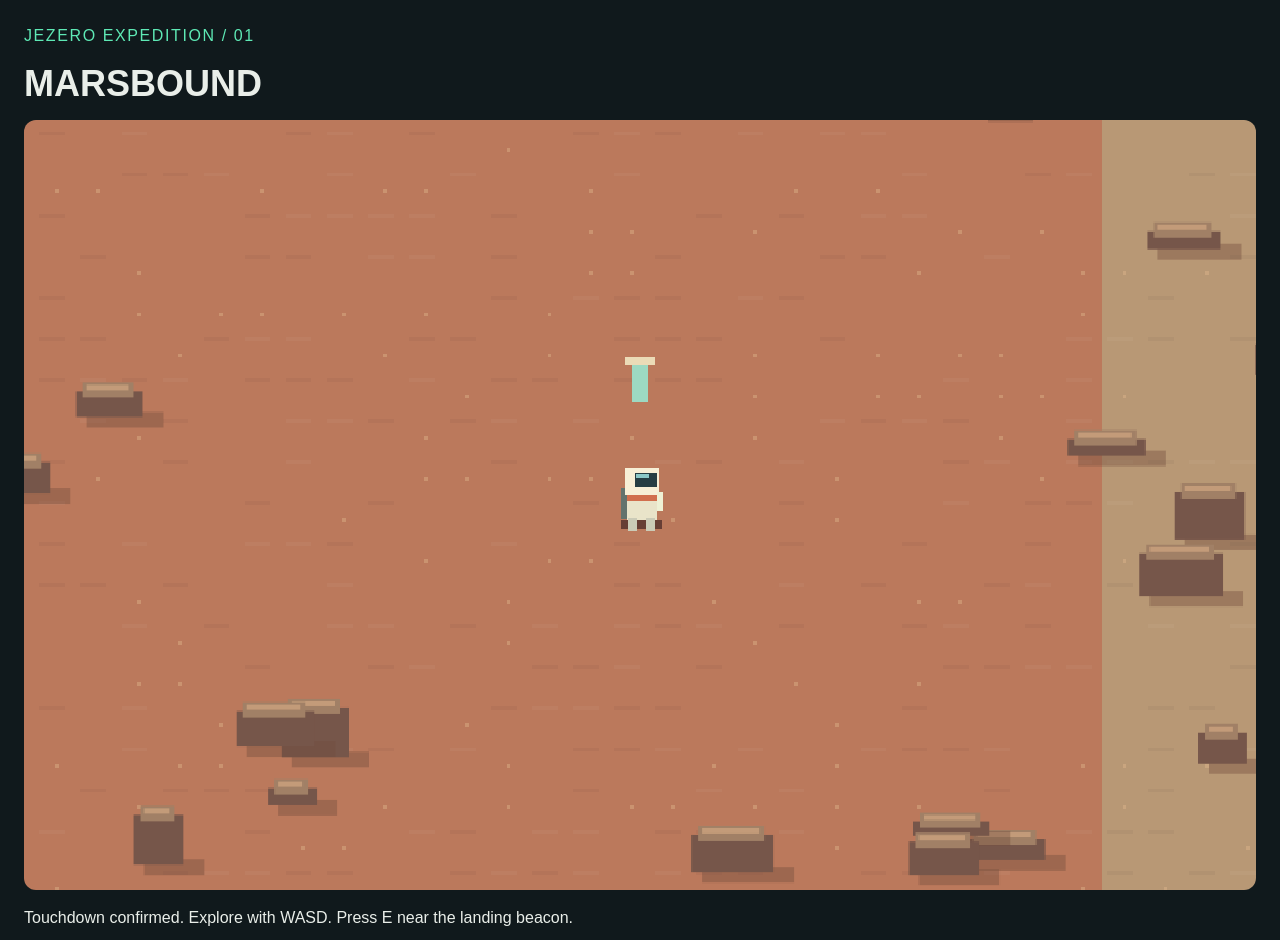
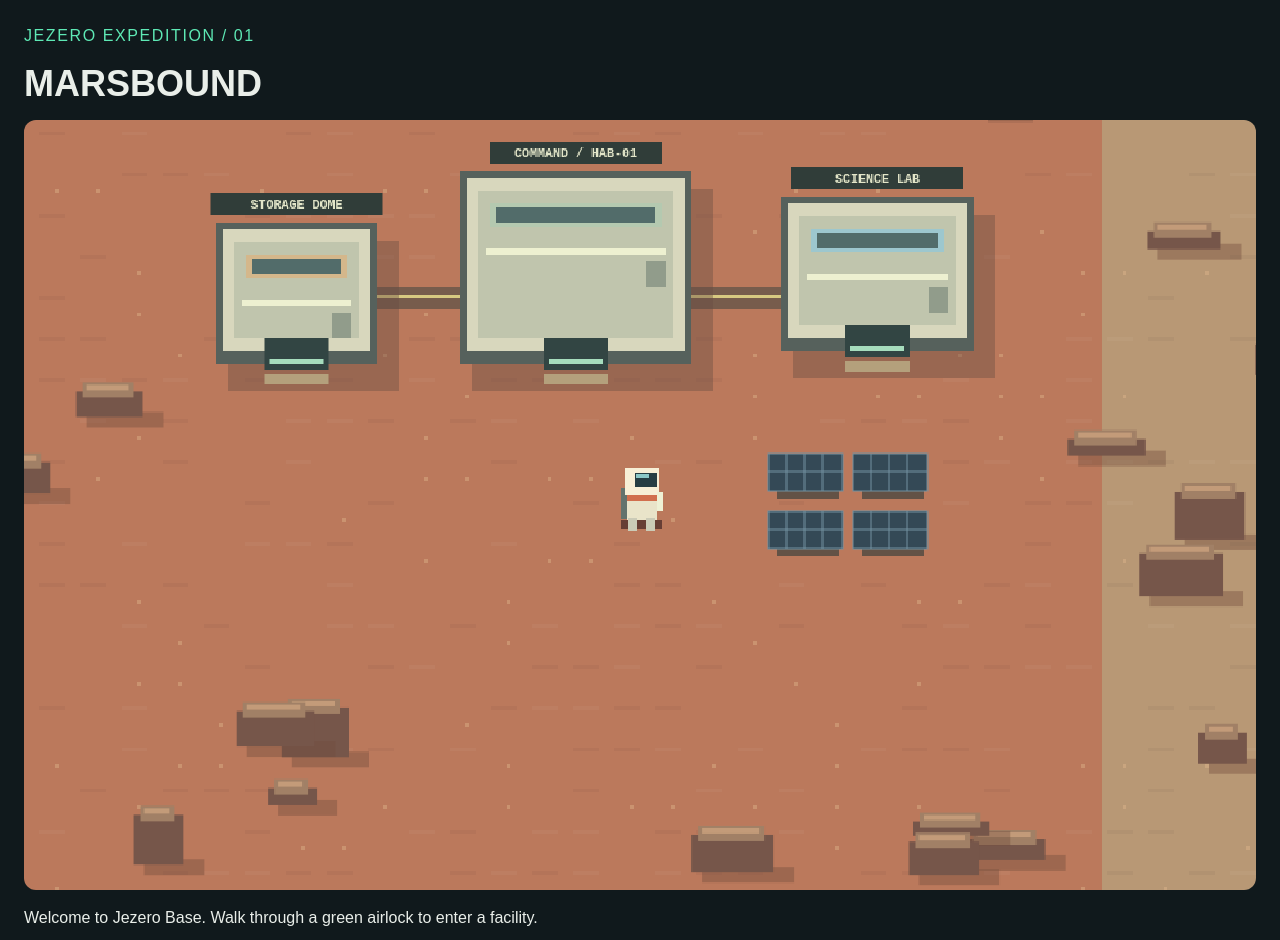
Before and after one commit to Ardemn-prince/marsbound, a Next.js app: page / in a window 1280 px wide. Shown: the top 940 px of the page. Built offline with nearby package versions, Linux system fonts and the light colour scheme.

Commit message:
feat(base): add habitat and facility systems

```diff
--- /dev/null
+++ b/src/game/base.ts
@@ -0,0 +1,18 @@
+import { contains,type Rect,type Vec2 } from '@/engine/math';
+export type Facility=Rect & {id:'command'|'lab'|'storage';name:string;accent:string};
+export const facilities:Facility[]=[{id:'command',name:'COMMAND / HAB-01',x:460,y:390,w:180,h:150,accent:'#b4c9b0'},{id:'lab',name:'SCIENCE LAB',x:710,y:410,w:150,h:120,accent:'#9dc7ce'},{id:'storage',name:'STORAGE DOME',x:270,y:430,w:125,h:110,accent:'#d4b78b'}];
+export const facilityWalls:Rect[]=facilities.flatMap(f=>[{x:f.x,y:f.y,w:f.w,h:10},{x:f.x,y:f.y,w:10,h:f.h},{x:f.x+f.w-10,y:f.y,w:10,h:f.h},{x:f.x,y:f.y+f.h-10,w:f.w/2-28,h:10},{x:f.x+f.w/2+28,y:f.y+f.h-10,w:f.w/2-28,h:10}]);
+export const shelterAt=(p:Vec2)=>facilities.find(f=>contains(f,p,-11))?.id??null;
+export const stations=facilities.map(f=>({id:f.id,x:f.x+f.w/2,y:f.y+f.h/2,name:f.name}));
+export function drawBase(c:CanvasRenderingContext2D,shelter:string|null){
+  c.fillStyle='#775c4c';c.fillRect(320,480,490,17);c.fillStyle='#d8c981';c.fillRect(320,486,490,3);
+  for(const f of facilities){const inside=shelter===f.id;const x=f.x,y=f.y;
+    c.fillStyle='#674c4166';c.fillRect(x+9,y+14,f.w+8,f.h+7);c.fillStyle='#56615c';c.fillRect(x,y,f.w,f.h);c.fillStyle='#d8d7bd';c.fillRect(x+5,y+5,f.w-10,f.h-15);c.fillStyle=inside?'#344744':'#c0c5ad';c.fillRect(x+14,y+15,f.w-28,f.h-35);
+    if(inside){c.strokeStyle='#52635b';for(let yy=y+18;yy<y+f.h-25;yy+=20){c.beginPath();c.moveTo(x+15,yy);c.lineTo(x+f.w-15,yy);c.stroke();}c.fillStyle='#7ba99c';c.fillRect(x+25,y+25,f.w-50,22);c.fillStyle='#c8eec9';c.fillRect(x+30,y+29,20,10);}
+    else {c.fillStyle=f.accent;c.fillRect(x+23,y+25,f.w-46,18);c.fillStyle='#526c6a';c.fillRect(x+28,y+28,f.w-56,12);c.fillStyle='#edf0d0';c.fillRect(x+20,y+60,f.w-40,5);c.fillStyle='#919c8b';c.fillRect(x+f.w-35,y+70,15,20);}
+    c.fillStyle='#324543';c.fillRect(x+f.w/2-25,y+f.h-20,50,25);c.fillStyle='#a6ddbd';c.fillRect(x+f.w/2-21,y+f.h-4,42,4);c.fillStyle='#b4a07c';c.fillRect(x+f.w/2-25,y+f.h+8,50,8);
+    c.font='bold 10px monospace';c.textAlign='center';c.fillStyle='#303d39';c.fillRect(x+f.w/2-67,y-23,134,17);c.fillStyle='#e3e6c9';c.fillText(f.name,x+f.w/2,y-11);
+  }
+  // Solar field on fixed serviced plots.
+  for(let i=0;i<4;i++){const x=700+i%2*66,y=610+Math.floor(i/2)*45;c.fillStyle='#635246';c.fillRect(x+7,y+25,48,10);c.fillStyle='#344956';c.fillRect(x,y,58,29);c.strokeStyle='#7391a0';c.strokeRect(x,y,58,29);for(let j=1;j<4;j++){c.beginPath();c.moveTo(x+j*14,y);c.lineTo(x+j*14,y+29);c.stroke();}c.beginPath();c.moveTo(x,y+14);c.lineTo(x+58,y+14);c.stroke();}
+}
--- a/src/game/draw.ts
+++ b/src/game/draw.ts
@@ -1,10 +1,11 @@
 import type { Renderer } from '@/engine/renderer';
 import type { Mission,Player } from './model';
 import { drawTerrain } from './world';
+import { drawBase } from './base';
 export function drawAstronaut(c:CanvasRenderingContext2D,p:Player){const x=Math.round(p.x),y=Math.round(p.y);const step=p.moving?Math.round(Math.sin(p.animation)*3):0;
   c.fillStyle='#673e35';c.fillRect(x-15,y+12,32,7);c.fillStyle='#63736d';c.fillRect(x-15,y-13,8,24);c.fillStyle='#e9e4c9';c.fillRect(x-10,y-17,23,29);c.fillStyle='#f7efd6';c.fillRect(x-12,y-29,27,21);c.fillStyle='#263e43';c.fillRect(x-7+(p.facing>0?3:0),y-25,17,11);c.fillStyle='#8bc8c7';c.fillRect(x-3,y-24,10,3);c.fillStyle='#d16f4d';c.fillRect(x-10,y-8,23,5);c.fillStyle='#cbcbb7';c.fillRect(x-9,y+10+step,7,10);c.fillRect(x+5,y+10-step,7,10);c.fillStyle='#eef1d5';c.fillRect(x+13,y-10-(p.action>0?10:0),5,15);
 }
 export function drawScene(r:Renderer,m:Mission){r.camera.follow(m.player,2400,1600);r.begin();const c=r.ctx;
-  drawTerrain(c,{x:r.camera.x,y:r.camera.y,w:960,h:600});c.fillStyle='#9dd9c2';c.fillRect(594,540,12,30);c.fillStyle='#ebdbb7';c.fillRect(588,535,24,6);
+  drawTerrain(c,{x:r.camera.x,y:r.camera.y,w:960,h:600});drawBase(c,m.shelter);
   drawAstronaut(c,m.player);r.end();
 }
--- a/src/game/model.ts
+++ b/src/game/model.ts
@@ -1,4 +1,4 @@
 import type { Vec2 } from '@/engine/math';
 export type Player = Vec2 & { moving:boolean; facing:number; animation:number; action:number };
-export type Mission = { player:Player; elapsed:number; paused:boolean; message:string; flashlight:boolean; region:string; explored:string[] };
-export function newMission():Mission{return {player:{x:600,y:650,moving:false,facing:1,animation:0,action:0},elapsed:0,paused:false,message:'Touchdown confirmed. Explore with WASD. Press E near the landing beacon.',flashlight:false,region:'seitah',explored:['seitah']};}
+export type Mission = { player:Player; elapsed:number; paused:boolean; message:string; flashlight:boolean; region:string; explored:string[]; shelter:string|null; panel:string|null; circuits:{lab:boolean;moxie:boolean;heater:boolean} };
+export function newMission():Mission{return {player:{x:600,y:650,moving:false,facing:1,animation:0,action:0},elapsed:0,paused:false,message:'Welcome to Jezero Base. Walk through a green airlock to enter a facility.',flashlight:false,region:'seitah',explored:['seitah'],shelter:null,panel:null,circuits:{lab:true,moxie:true,heater:true}};}
--- a/src/game/store.ts
+++ b/src/game/store.ts
@@ -3,13 +3,15 @@ import type { InputManager } from '@/engine/input';
 import { newMission,type Mission } from './model';
 import { movePlayer,nearest } from './player';
 import { obstacles,regionAt,loadRegion } from './world';
-export const useMission=create<{mission:Mission;step:(dt:number,input:InputManager)=>void;interact:()=>void;togglePause:()=>void}>( (set,get)=>({
+import { facilityWalls,shelterAt,stations } from './base';
+export const useMission=create<{mission:Mission;step:(dt:number,input:InputManager)=>void;interact:()=>void;togglePause:()=>void;openPanel:(panel:string|null)=>void}>( (set,get)=>({
   mission:newMission(),
   togglePause:()=>set(s=>({mission:{...s.mission,paused:!s.mission.paused}})),
-  interact:()=>{const m=get().mission;if(m.paused)return;const target=nearest(m.player,[{x:600,y:560}]);set({mission:{...m,player:{...m.player,action:.5},message:target?'Landing beacon: communications with Earth are online.':'Move closer to a marked object, then press E.'}});},
+  openPanel:panel=>set(s=>({mission:{...s.mission,panel}})),
+  interact:()=>{const m=get().mission;if(m.paused)return;const target=nearest(m.player,stations);set({mission:{...m,player:{...m.player,action:.5},panel:target?.id??null,message:target?`${target.name}: facility ready. You are sheltered inside the walls.`:'Walk into a facility through its green airlock, then press E.'}});},
   step:(dt,input)=>{if(input.consume('escape'))get().togglePause();if(input.consume('e'))get().interact();let m=get().mission;if(m.paused)return;if(input.consume('f'))m={...m,flashlight:!m.flashlight};
-    const player=movePlayer(m.player,{x:Number(input.isDown('d','arrowright'))-Number(input.isDown('a','arrowleft')),y:Number(input.isDown('s','arrowdown'))-Number(input.isDown('w','arrowup')),dash:input.isDown('shift')},dt,obstacles);
+    const player=movePlayer(m.player,{x:Number(input.isDown('d','arrowright'))-Number(input.isDown('a','arrowleft')),y:Number(input.isDown('s','arrowdown'))-Number(input.isDown('w','arrowup')),dash:input.isDown('shift')},dt,[...obstacles,...facilityWalls]);
     const region=regionAt(player);loadRegion(region.id);const explored=m.explored.includes(region.id)?m.explored:[...m.explored,region.id];
-    set({mission:{...m,player,elapsed:m.elapsed+dt,region:region.id,explored,message:m.region!==region.id?`Entering ${region.name}. ${region.subtitle}.`:m.message}});
+    set({mission:{...m,player,shelter:shelterAt(player),elapsed:m.elapsed+dt,region:region.id,explored,message:m.region!==region.id?`Entering ${region.name}. ${region.subtitle}.`:m.message}});
   }
 }));
```
